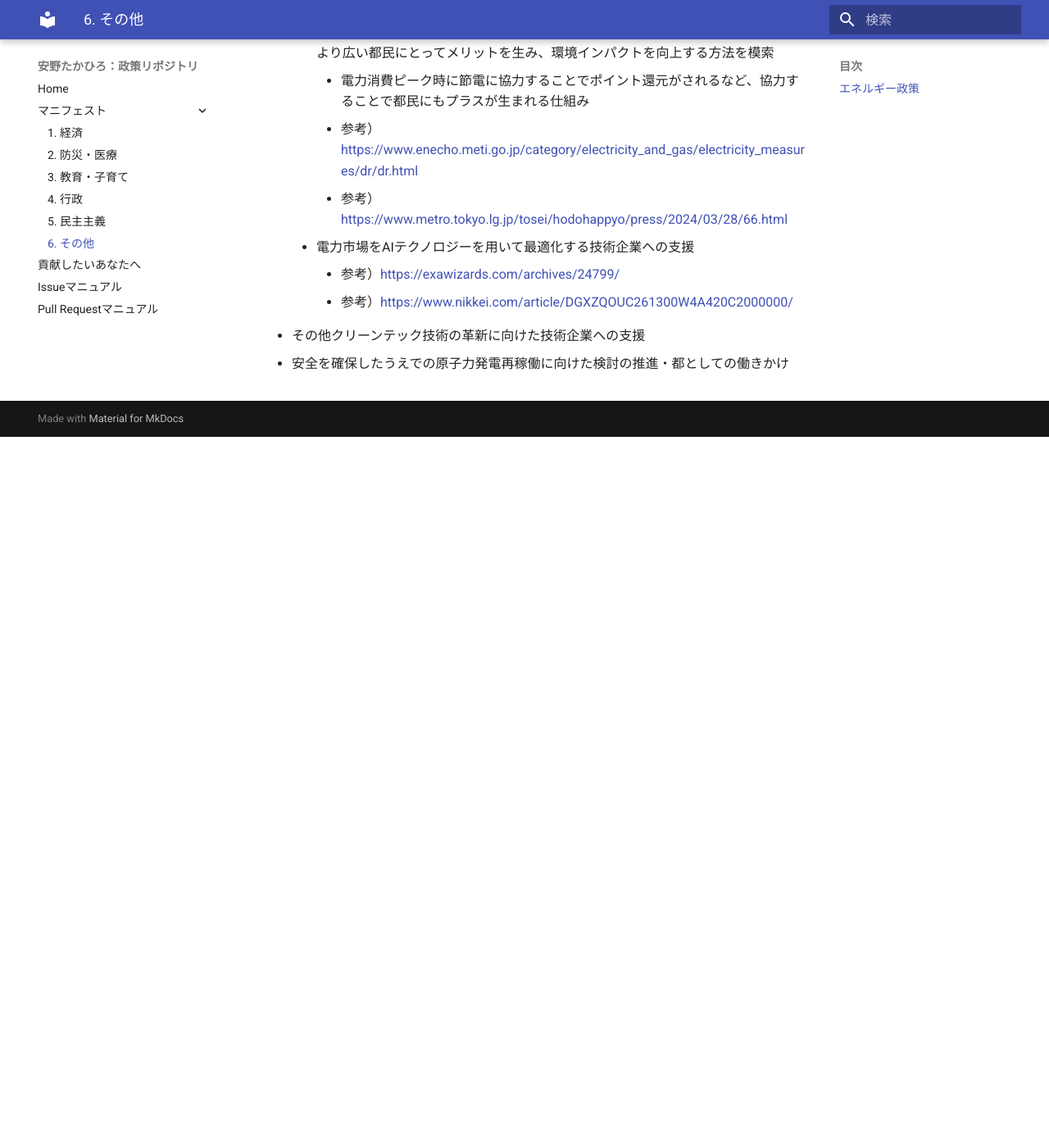
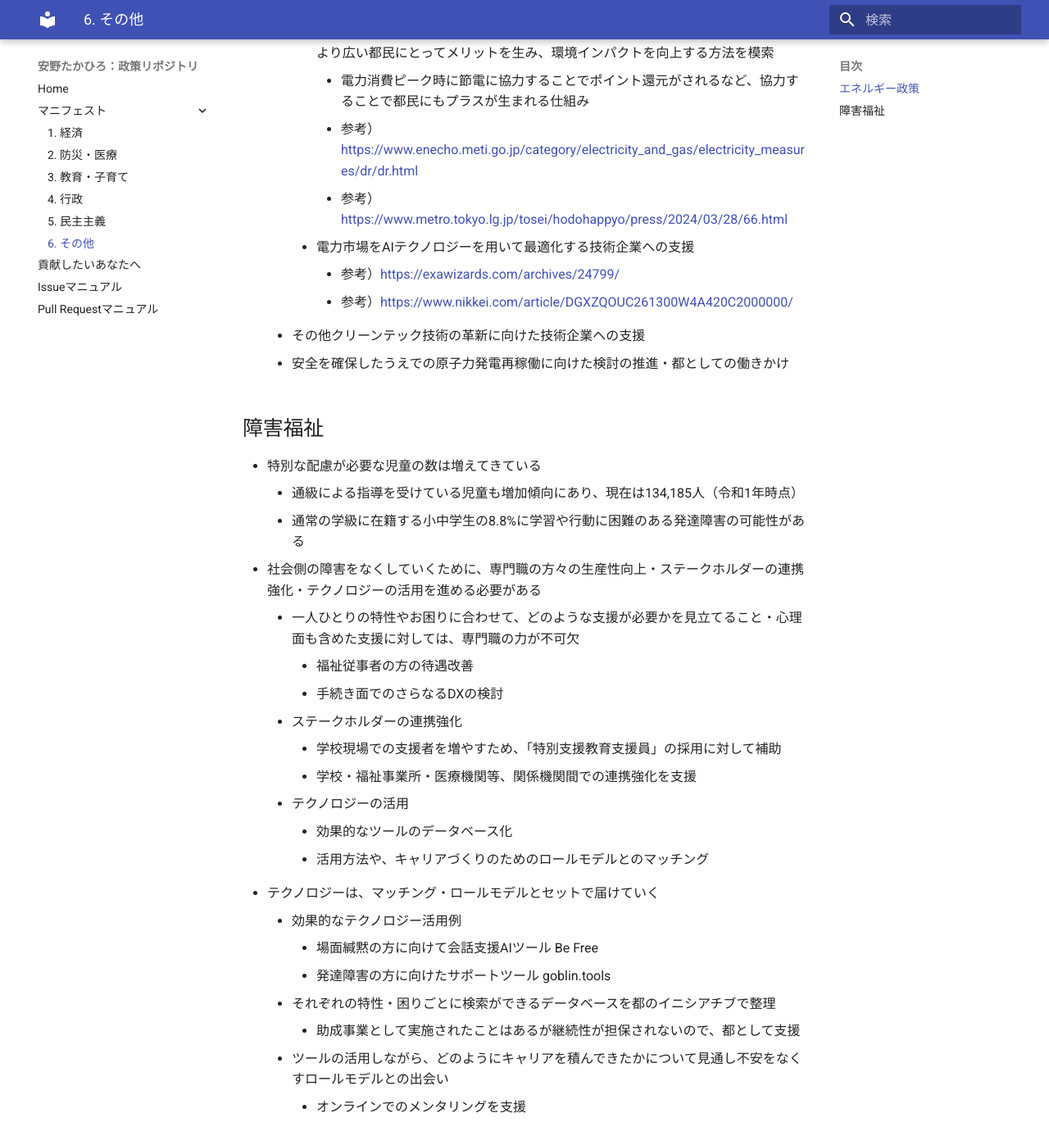
Before and after one commit to takahiroanno2024/election2024, an MkDocs documentation site: the page built from docs/manifest/others.md, in a window 1280 px wide and 1400 px high, scrolled down 1420 px. Shown: the top 1397 px of the window at 82% size. Built offline with MkDocs 1.6.1 and Material for MkDocs 9.7.7, drawn with Linux system fonts in a browser that asks for light colours; before the commit the page ends 1953 px from its top, so only the background shows below that.

Commit message:
障害福祉領域での専門職・連携強化・テクノロジー活用の強化
障害福祉分野のうち、特に児童福祉を対象とした政策案です。

```diff
--- a/docs/manifest/others.md
+++ b/docs/manifest/others.md
@@ -32,3 +32,26 @@
             - 参考）<https://www.nikkei.com/article/DGXZQOUC261300W4A420C2000000/>
     - その他クリーンテック技術の革新に向けた技術企業への支援
     - 安全を確保したうえでの原子力発電再稼働に向けた検討の推進・都としての働きかけ
+
+## 障害福祉
+- 特別な配慮が必要な児童の数は増えてきている
+    - 通級による指導を受けている児童も増加傾向にあり、現在は134,185人（令和1年時点）
+    - 通常の学級に在籍する小中学生の8.8%に学習や行動に困難のある発達障害の可能性がある
+- 社会側の障害をなくしていくために、専門職の方々の生産性向上・ステークホルダーの連携強化・テクノロジーの活用を進める必要がある
+    - 一人ひとりの特性やお困りに合わせて、どのような支援が必要かを見立てること・心理面も含めた支援に対しては、専門職の力が不可欠
+        - 福祉従事者の方の待遇改善
+        - 手続き面でのさらなるDXの検討
+    - ステークホルダーの連携強化
+        - 学校現場での支援者を増やすため、「特別支援教育支援員」の採用に対して補助
+        - 学校・福祉事業所・医療機関等、関係機関間での連携強化を支援
+    - テクノロジーの活用
+        - 効果的なツールのデータベース化
+        - 活用方法や、キャリアづくりのためのロールモデルとのマッチング
+- テクノロジーは、マッチング・ロールモデルとセットで届けていく
+    - 効果的なテクノロジー活用例
+        - 場面緘黙の方に向けて会話支援AIツール Be Free
+        - 発達障害の方に向けたサポートツール goblin.tools
+    - それぞれの特性・困りごとに検索ができるデータベースを都のイニシアチブで整理
+        - 助成事業として実施されたことはあるが継続性が担保されないので、都として支援
+    - ツールの活用しながら、どのようにキャリアを積んできたかについて見通し不安をなくすロールモデルとの出会い
+        - オンラインでのメンタリングを支援
```
